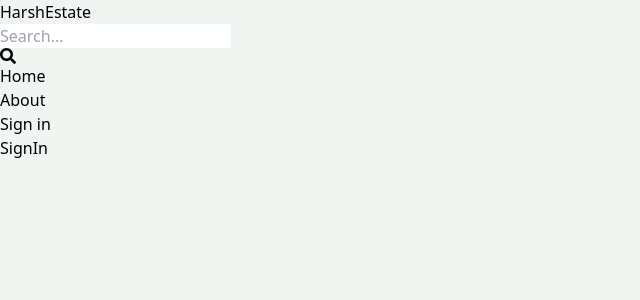
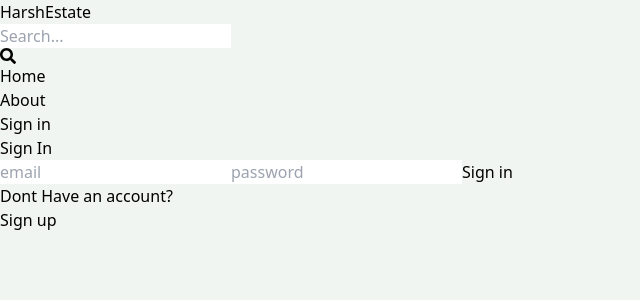
Before and after one commit to Error-Harry/Real-Estate-Marketplace, a React (Vite) app in the folder client/: page /sign-in in a window 1280 px wide. Shown: the top 300 px of the page, without its empty margins (0-640 px from the left). Built offline with nearby package versions, Linux system fonts and the light colour scheme.

Commit message:
complete sign in functionality

```diff
--- a/client/src/pages/SignIn.jsx
+++ b/client/src/pages/SignIn.jsx
@@ -1,7 +1,78 @@
-import React from 'react'
+
+import { useState } from "react";
+import { Link, useNavigate } from "react-router-dom";
 
 export default function SignIn() {
+  const [formData, setFormData] = useState({});
+  const [error, setError] = useState(null);
+  const [loading, setLoading] = useState(false);
+  const navigate = useNavigate();
+
+  const handleChange = (e) => {
+    setFormData({
+      ...formData,
+      [e.target.id]: e.target.value,
+    });
+  };
+
+  const handleSubmit = async (e) => {
+    e.preventDefault();
+    try {
+      setLoading(true);
+      const res = await fetch("/api/auth/signin", {
+        method: "POST",
+        headers: {
+          "Content-Type": "application/json",
+        },
+        body: JSON.stringify(formData),
+      });
+      const data = await res.json();
+      if (data.success === false) {
+        setLoading(false);
+        setError(data.message);
+        return;
+      }
+      setLoading(false);
+      setError(null);
+      navigate("/");
+    } catch (error) {
+      setLoading(false);
+      setError(error.message);
+    }
+  };
+
   return (
-    <div>SignIn</div>
-  )
+    <div className="p-3 max-w-lg mx-auto">
+      <h1 className="text-3xl text-center font-semibold my-7">Sign In</h1>
+      <form className="flex flex-col gap-4" onSubmit={handleSubmit}>
+        <input
+          type="email"
+          placeholder="email"
+          className="border p-3 rounded-lg"
+          id="email"
+          onChange={handleChange}
+        />
+        <input
+          type="password"
+          placeholder="password"
+          className="border p-3 rounded-lg"
+          id="password"
+          onChange={handleChange}
+        />
+        <button
+          disabled={loading}
+          className="bg-slate-700 text-white p-3 rounded-lg uppercase hover:opacity-95 disabled:opacity-80"
+        >
+          {loading ? "Loading..." : "Sign in"}
+        </button>
+      </form>
+      <div className="flex gap-2 mt-5">
+        <p>Dont Have an account?</p>
+        <Link to={"/sign-up"}>
+          <span className="text-blue-700">Sign up</span>
+        </Link>
+      </div>
+      {error && <p className="text-red-500 mt-5">{error}</p>}
+    </div>
+  );
 }
```
